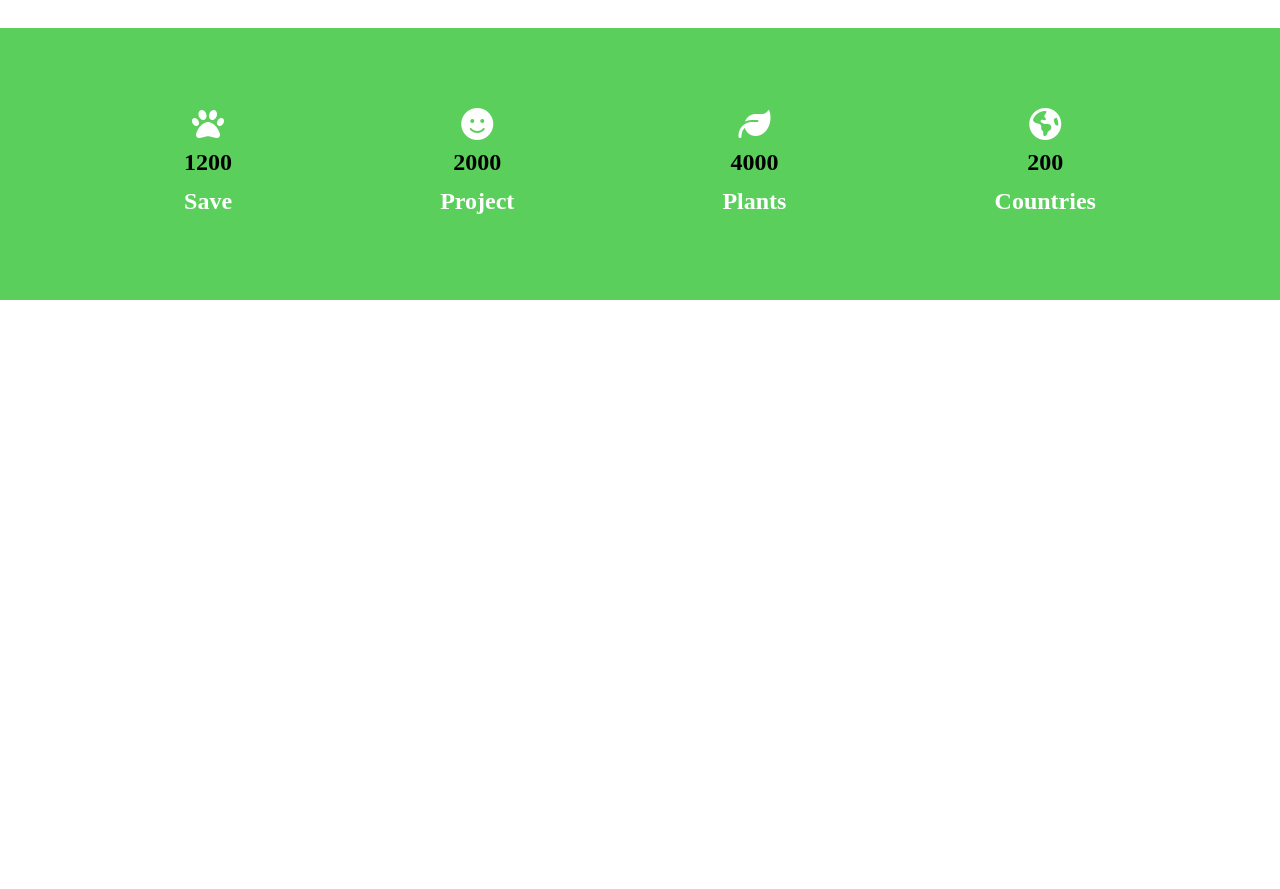
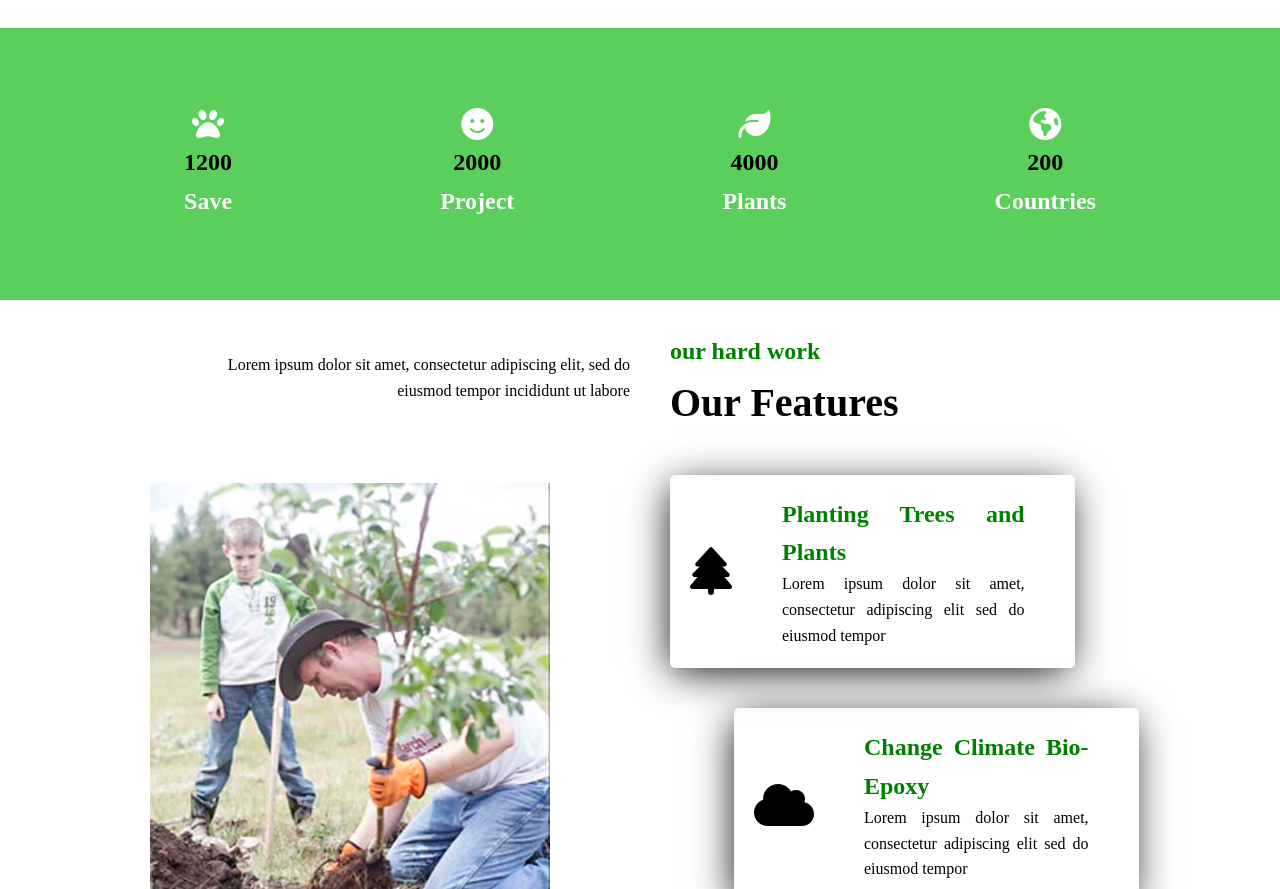
Before and after one commit to bimalsh01/project-Forest, a plain HTML site: page index.html in a window 1280 px wide. Shown: the part 3148-4037 px from the top of the page. Before the commit the page ends 3448 px from the top, so only its background shows below. Drawn offline with Linux system fonts and the light colour scheme.

Commit message:
Feature Section Completed

```diff
--- a/index.html
+++ b/index.html
@@ -124,10 +124,7 @@ maiores alias consequatur aut.maiores alias Lorem ipsum</pre>
 
                 <h1 class="save-trees">Save Trees</h1>
 
-
-
             </div>
-
 
         </div>
 
@@ -157,8 +154,6 @@ maiores alias consequatur aut.maiores alias Lorem ipsum</pre>
 
                 <div class="para">
                     <p>Lorem ipsum dolor sit amet consectetur adipisicing elit. Voluptates aspernatur quidem unde excepturi.</p>
-
-
                 </div>
 
             </div>
@@ -200,8 +195,6 @@ maiores alias consequatur aut.maiores alias Lorem ipsum</pre>
 
                 <div class="para">
                     <p>Lorem ipsum dolor sit amet consectetur adipisicing elit. Voluptates aspernatur quidem unde excepturi.</p>
-
-
                 </div>
 
             </div>
@@ -209,7 +202,7 @@ maiores alias consequatur aut.maiores alias Lorem ipsum</pre>
             <div class="box">
 
                 <div class="content">
-                    <i class="fa fa-envira fa-4x"></i>
+                    <i class="fa fa-paw fa-4x"></i>
                     <h1>Save Plants</h1>
                 </div>
 
@@ -232,9 +225,6 @@ maiores alias consequatur aut.maiores alias Lorem ipsum</pre>
                 </div>
 
             </div>
-
-
-
         </div>
 
 
@@ -311,6 +301,55 @@ elit. Tempore debitis eligendi nam officiis ipsa corporis</pre>
     </section>
 
 
+    <section id="feature">
+
+        <div class="feature-info">
+            <div class="f-left">
+                <p>Lorem ipsum dolor sit amet, consectetur adipiscing elit, sed do <br> eiusmod tempor incididunt ut labore</p>
+                <img src="/image/feature.jpg" alt="Feature-Logo">
+
+
+            </div>
+
+            <div class="f-right">
+                <h2 style="color: green;">our hard work</h2>
+                <h1 style="font-size: 40px;">Our Features</h1>
+
+                <div class="f-right-box">
+                    <i class="fa fa-tree fa-3x"></i>
+                    <div class="f-right-content">
+                        <h1 style="color: green;">Planting Trees and Plants</h1>
+                        <p>Lorem ipsum dolor sit amet, consectetur adipiscing elit sed do eiusmod tempor</p>
+                    </div>
+                </div>
+
+                <div class="f-right-box" id="f-right-box-id">
+                    <i class="fa fa-cloud fa-3x"></i>
+                    <div class="f-right-content">
+                        <h1 style="color: green;">Change Climate Bio-Epoxy</h1>
+                        <p>Lorem ipsum dolor sit amet, consectetur adipiscing elit sed do eiusmod tempor</p>
+                    </div>
+                </div>
+
+                <div class="f-right-box">
+                    <i class="fa fa-shield fa-3x"></i>
+                    <div class="f-right-content">
+                        <h1 style="color: green;">Reduce Pollution for Life</h1>
+                        <p>Lorem ipsum dolor sit amet, consectetur adipiscing elit sed do eiusmod tempor</p>
+                    </div>
+                </div>
+
+
+
+
+            </div>
+        </div>
+
+
+
+    </section>
+
+
 
 
 </body>
--- a/style.css
+++ b/style.css
@@ -417,11 +417,59 @@ header ul li a:hover{
     flex-wrap: wrap
 
 }
-.save-sh2,i{
+.save-sh2, .save i{
     color: #fff;
 }
 
+/* Features CSS */
 
+#feature{
+    margin: auto;
+
+}
+.feature-info{
+    display: flex;
+    max-width: 100%;
+    margin:2rem;
+    /* flex-wrap: wrap; */
+    justify-content: flex-start;
+}
+.f-left{
+    text-align: right;
+    flex-basis: 50%;
+    padding: 20px;
+}
+.f-left img{
+    margin: 5rem;
+}
+
+.f-right{
+    flex-basis: 50%;
+    text-align: left;
+    padding-left: 20px;
+}
+.f-right-box{
+    /* border: 1px solid red; */
+    padding: 20px;
+    justify-content: space-around;
+    display: flex;
+    border-radius: 5px;
+    box-sizing: border-box;
+    width: 70%;
+    box-shadow: -3px 7px 39px -5px rgb(0 0 0);
+    margin-top: 2.5rem;
+    overflow: hidden;
+    align-items: center;
+}
+
+.f-right-content{
+    margin: 0px 30px 0px 50px;
+    text-align:justify;
+}
+
+#f-right-box-id{
+    margin-left: 4rem;
+}
 
 
 
```
Also changed, not shown: image/feature.jpg (added).
